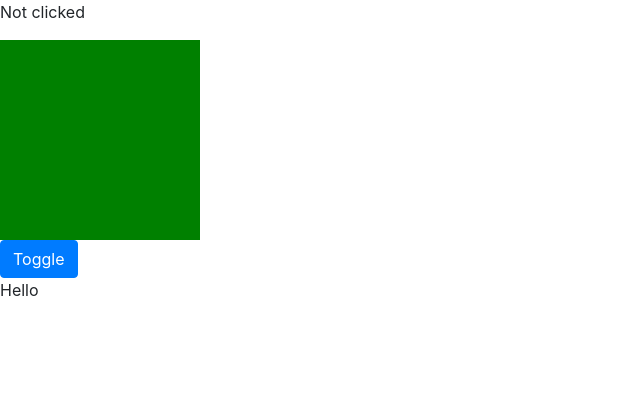
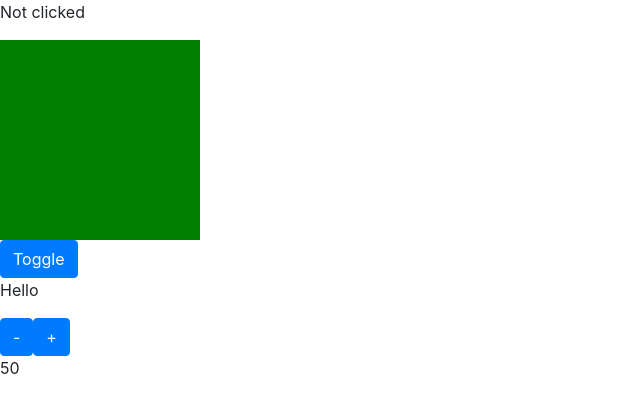
Before and after one commit to RaccoonHowell/Hooks-React-app, a React (Create React App) app: page / in a window 1280 px wide. Shown: the top 412 px of the page, without its empty margins (0-640 px from the left). Built offline with nearby package versions, Linux system fonts and the light colour scheme.

Commit message:
created a Counter component that uses hooks

```diff
--- a/src/App.js
+++ b/src/App.js
@@ -2,12 +2,14 @@ import React from "react";
 import Clicked from "./Clicked";
 import Square from "./Square";
 import ToggleText from "./ToggleText";
+import Counter from "./Counter";
 
 const App = () => (
 	<>
 		<Clicked />
 		<Square color="blue" />
 		<ToggleText initial="Hello" alternate="World" />
+		<Counter initial={ 50 } max={ 100 } />
 	</>
 );
 
--- /dev/null
+++ b/src/Counter.js
@@ -0,0 +1,20 @@
+import React, { useState } from "react";
+import { Button } from "react-bootstrap";
+
+const Counter = ({ initial, max }) => {
+    const [counter, setCounter] = useState(initial);
+
+    const updateCounterDown= () => setCounter(counter === 0 ? 0 : counter - 1);
+
+    const updateCounterUp= () => setCounter(counter === max ? max :counter + 1);
+
+    return (
+        <>
+            <Button variant="primary" onClick={ updateCounterDown }>-</Button>
+            <Button variant="primary" onClick={ updateCounterUp }>+</Button>
+            <p>{ counter }</p>
+        </>
+    )
+}
+
+export default Counter;
--- a/src/ToggleText.js
+++ b/src/ToggleText.js
@@ -12,8 +12,6 @@ const ToggleText = ({ initial, alternate }) => {
             <p>{ clicked ?  alternate : initial }</p>
         </>
     )
-  }
+}
 
 export default ToggleText;
-
-// create <ToggleText initial="Hello" alternate="World"> component. It should consist of a <p> and a <button>Toggle</button>. When the <button> is clicked the text of the <p> tag should alternate between initial and alternate.
```
